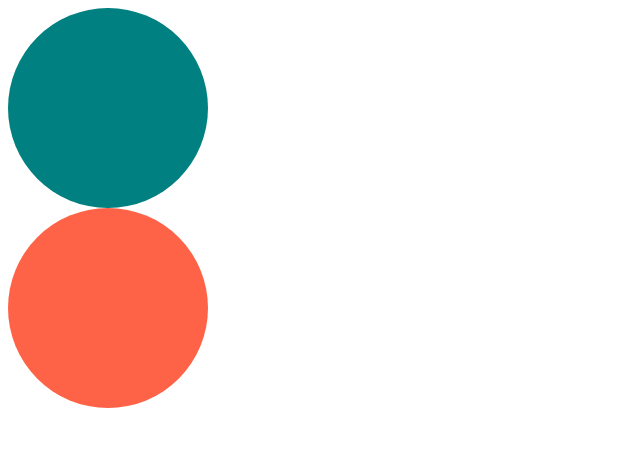
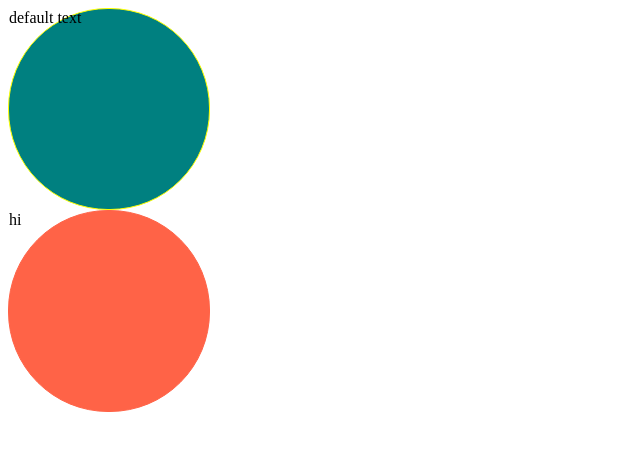
Before and after one commit to kyumin1227/react-masterclass-2, a React (Create React App) app: page / in a window 1280 px wide. Shown: the top 450 px of the page, without its empty margins (0-640 px from the left). Built offline with nearby package versions, Linux system fonts and the light colour scheme.

Commit message:
Props in typescript 2 (optional, default)

```diff
--- a/src/App.tsx
+++ b/src/App.tsx
@@ -4,8 +4,8 @@
 function App() {
   return (
     <div>
-      <Circle bgColor="teal"/>
-      <Circle bgColor="tomato"/>
+      <Circle borderColor="yellow" bgColor="teal"/>
+      <Circle text="hi" bgColor="tomato"/>
     </div>
   );
 }
--- a/src/Circle.tsx
+++ b/src/Circle.tsx
@@ -3,6 +3,7 @@
 //Container의 props의 타입을 지정 (object를 설명)
 interface ContainerProps {
     bgColor: string;
+    borderColor: string;
 }
 
 // 타입을 지정한 인터페이스와 연결 <ContainerProps>
@@ -11,17 +12,21 @@
     height: 200px;
     background-color: ${(props) => props.bgColor};
     border-radius: 100px;
+    border: 1px solid ${(props) => props.borderColor};
 `;
 
 // Circle의 Props의 타입을 지정 (object를 설명)
 interface CircleProps {
     bgColor: string;
+    borderColor?: string;   // option으로 설정 ?
+    text?: string;
 }
 
 // 타입을 지정한 인터페이스와 연결 : CircleProps
-function Circle({bgColor}: CircleProps) {
-    return <Container bgColor={bgColor}>
-
+function Circle({ bgColor, borderColor, text = "default text" /* undefined일 경우 초기값 지정 방법 2 (es6) */ }: CircleProps) {
+    // undefined일 경우 초기값 지정 방법 1 (typescript) ??
+    return <Container bgColor={bgColor} borderColor={borderColor ?? bgColor}>
+        {text}
     </Container>;
 }
 
```
